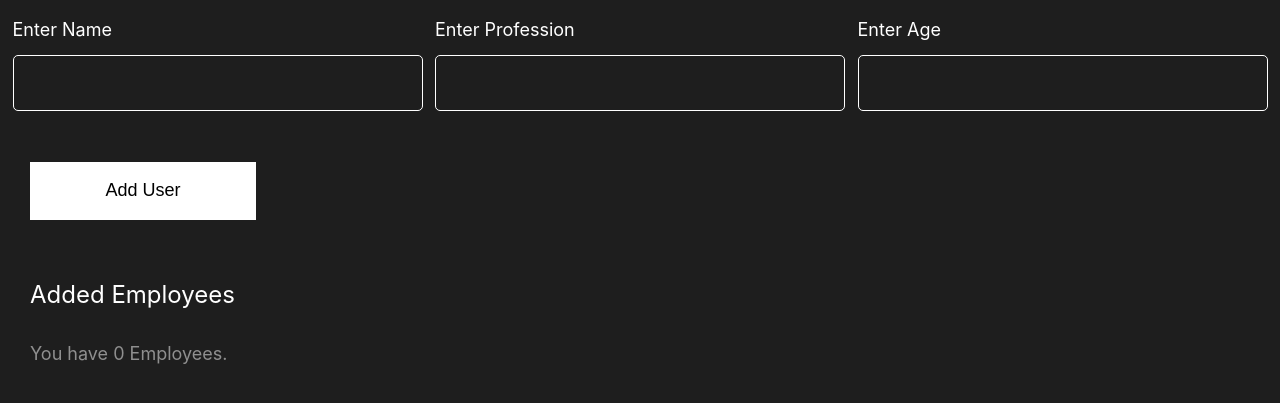
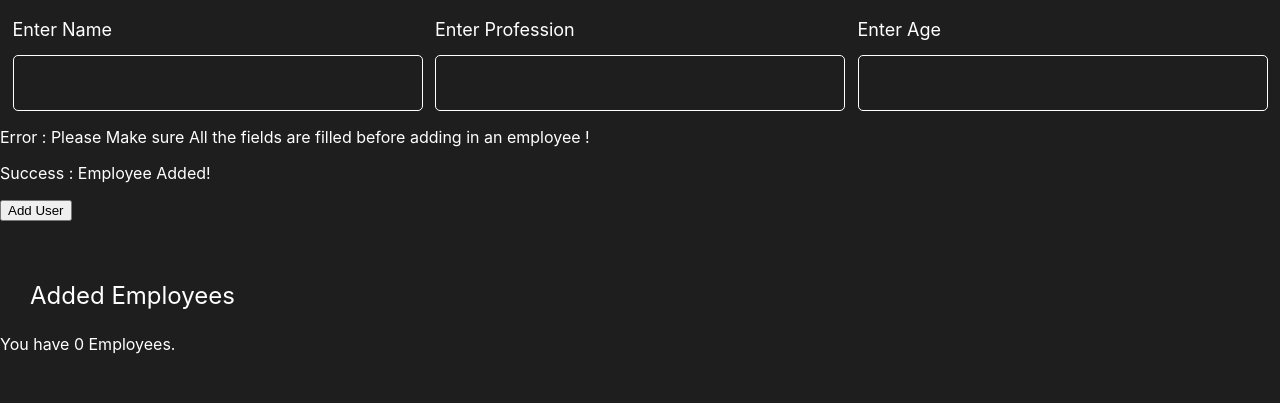
Before and after one commit to ratnasree-ghosh/Adding-user-js, a plain HTML site: page index.html in a window 1280 px wide. Shown: the part 123-526 px from the top of the page. Drawn offline with Linux system fonts and the light colour scheme.

Commit message:
Update index.html

```diff
--- a/index.html
+++ b/index.html
@@ -29,14 +29,16 @@
             </div>
         </div>
 
-        <button onclick="addUser()" id="btn">Add User</button>
+
+           <p class="err">Error : Please Make sure All the fields are filled before adding in an employee ! </p>
+            <p class="succ">Success : Employee Added!</p>
+
+        <button  id="add-btn">Add User</button>
 
 
      </form>
      <p id="added-para">Added Employees</p>
-     <p class="employee-para">You have 0 Employees.</p>
-
-     <script src="script.js"></script>
+     <p id="employee-para"><span id="span">You have 0 Employees.</span> </p>
 
 </body>
 </html>
```
